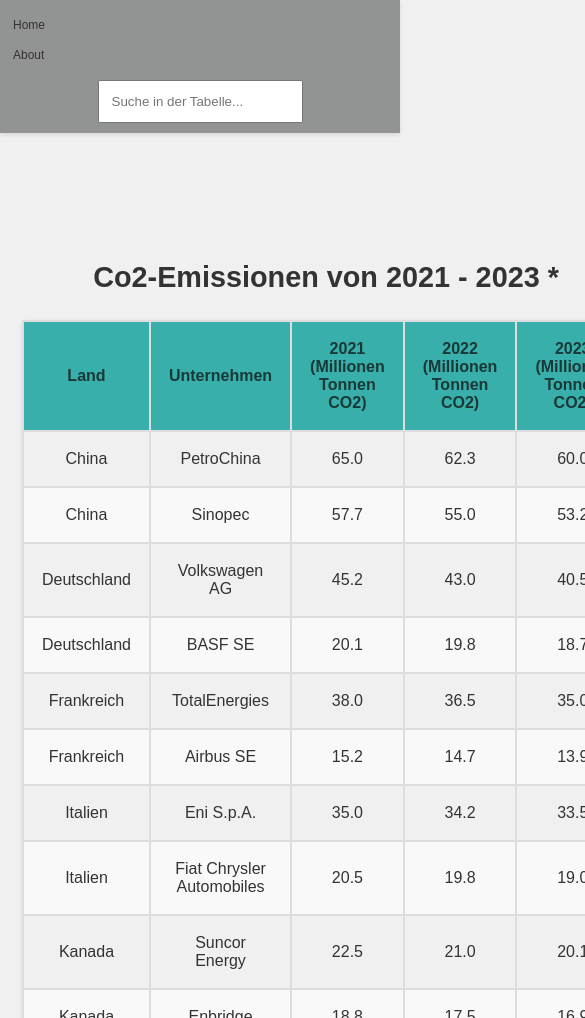
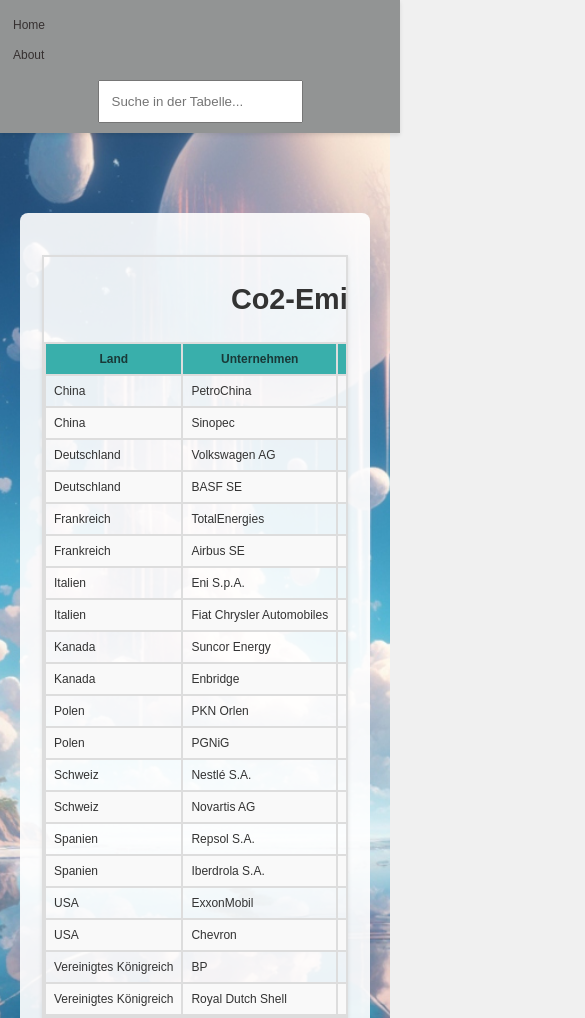
Before and after one commit to Yadion/Webseite, a plain HTML site: page public/index.html in a window 390 px wide. Shown: the top 1018 px of the page, 585 px wide, since content can reach past the window. Drawn offline with Linux system fonts and the light colour scheme.

Commit message:
Hintergrund und Mobile anpassungen

```diff
--- a/public/index.html
+++ b/public/index.html
@@ -20,6 +20,7 @@
         </nav>
     </header>
 
+<div class="background-container">
     <div class="main-content">
         <table>
             <caption>Co2-Emissionen von 2021 - 2023 *</caption>
@@ -177,6 +178,7 @@
 
         </table>
     </div>
+</div>
 
     <script src="/src/js/tablesort.js"></script>
     <footer>
--- a/src/css/styles.css
+++ b/src/css/styles.css
@@ -59,6 +59,25 @@ nav a:hover {
     margin-right: auto; /* Sorgt dafür, dass das Suchfeld am rechten Rand bleibt */
 }
 
+/* Hintergrundbild Container */
+.background-container {
+    background-image: url('/public/Banner.jpeg');
+    background-size: cover; /* Skaliert das Bild, um den Container zu füllen */
+    background-position: center; /* Zentriert das Bild */
+    background-attachment: fixed; /* Fixiert das Bild beim Scrollen */
+    background-repeat: no-repeat; /* Verhindert das Wiederholen des Bildes */
+    padding: 20px; /* Optional: Abstände hinzufügen */
+    flex: 1; /* Macht sicher, dass dieser Container den verfügbaren Raum zwischen Navigation und Footer ausfüllt */
+}
+
+/* Hauptinhalt */
+.main-content {
+    margin-top: 12px; /* Genügend Abstand für Navigation */
+    padding: 22px;
+    background: rgba(255, 255, 255, 0.9); /* Leicht transparenter Hintergrund für besseren Kontrast */
+    border-radius: 8px; /* Optional: Abgerundete Ecken */
+}
+
 /* Tabellen-Titel */
 caption {
     font-size: 1.8em;
@@ -68,18 +87,13 @@ caption {
     padding: 8px;
 }
 
-/* Abstand des Hauptinhalts vom oberen Rand, um Überlappung zu verhindern */
-.main-content {
-    margin-top: 12px; /* Genügend Abstand für Navigation */
-    padding: 22px;
-}
-
 /* Tabelle */
 table {
     width: 100%;
     border-collapse: collapse;
     margin: 20px 0;
     box-shadow: 0 2px 4px rgba(0, 0, 0, 0.1);
+    overflow-x: auto; /* Ermöglicht horizontales Scrollen */
 }
 
 table, th, td {
@@ -87,9 +101,8 @@ table, th, td {
 }
 
 th, td {
-    padding: 18px;
-    text-align: center;
-    font-size: 16px;
+    padding: 12px; /* Reduziertes Padding für kleinere Bildschirme */
+    font-size: 14px; /* Kleinere Schriftgröße */
 }
 
 th {
@@ -196,6 +209,17 @@ footer {
         padding: 8px;
         font-size: 12px;
     }
+    table {
+        display: block; /* Macht die Tabelle scrollbar bei kleinen Bildschirmen */
+        overflow-x: auto; /* Ermöglicht horizontales Scrollen */
+        white-space: nowrap; /* Verhindert das Umbrechen der Zellen */
+    }
+
+    /* Tabellen-Zellen */
+    th, td {
+        padding: 8px; /* Weiter reduziertes Padding */
+        font-size: 12px; /* Weiter reduzierte Schriftgröße */
+    }
 
     /* Hauptinhalt für sehr kleine Bildschirme */
     .main-content {
```
